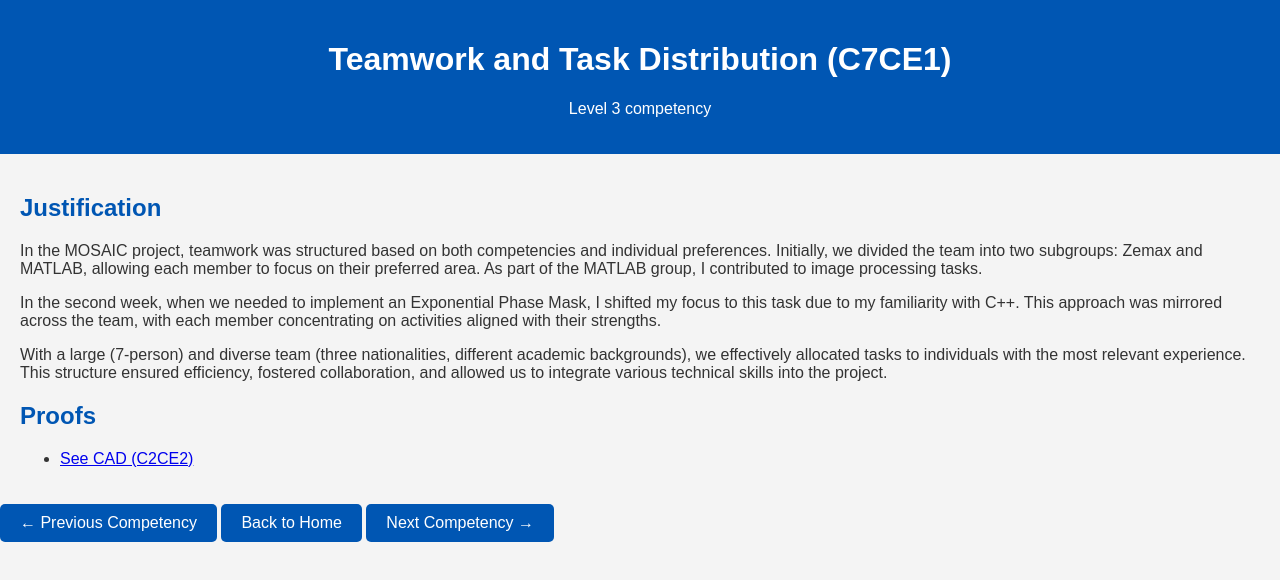
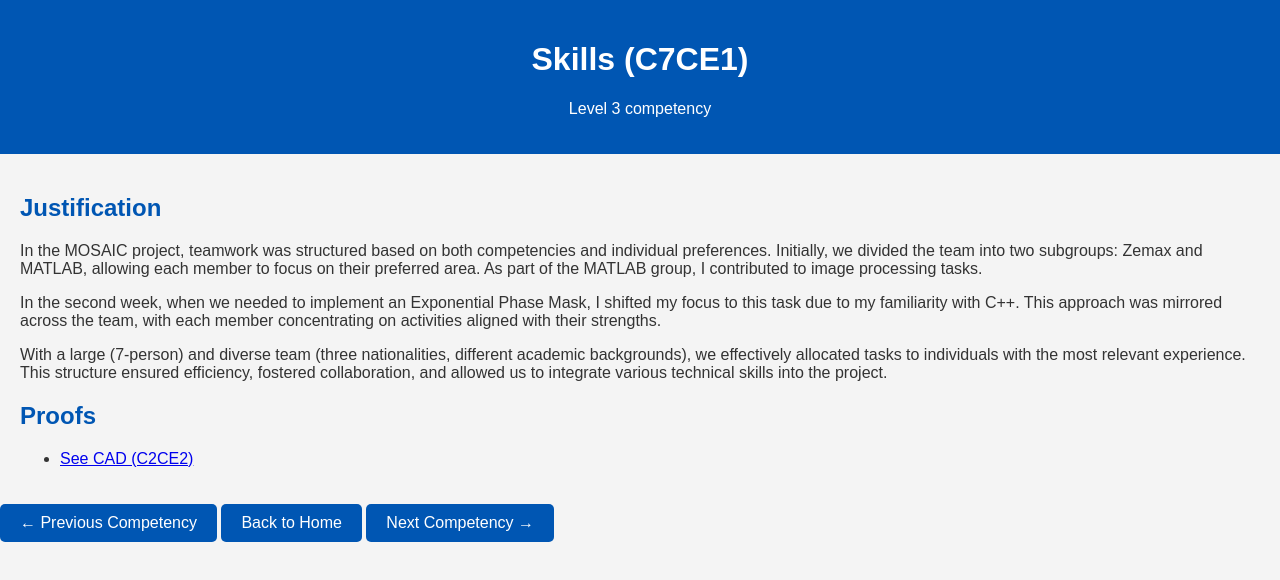
Before and after one commit to raulfonsecapoca/DISC-MOSAIC-V0, a plain HTML site: page details/t1.html in a window 1280 px wide. Drawn offline with Linux system fonts and the light colour scheme.

Commit message:
DISC website

```diff
--- a/details/t1.html
+++ b/details/t1.html
@@ -3,12 +3,12 @@
 <head>
     <meta charset="UTF-8">
     <meta name="viewport" content="width=device-width, initial-scale=1.0">
-    <title>Teamwork and Task Distribution (C7CE1)</title>
+    <title>Skills (C7CE1)</title>
     <link rel="stylesheet" href="../style.css">
 </head>
 <body>
     <header>
-        <h1>Teamwork and Task Distribution (C7CE1)</h1>
+        <h1>Skills (C7CE1)</h1>
         <p>Level 3 competency</p>
     </header>
 
```
